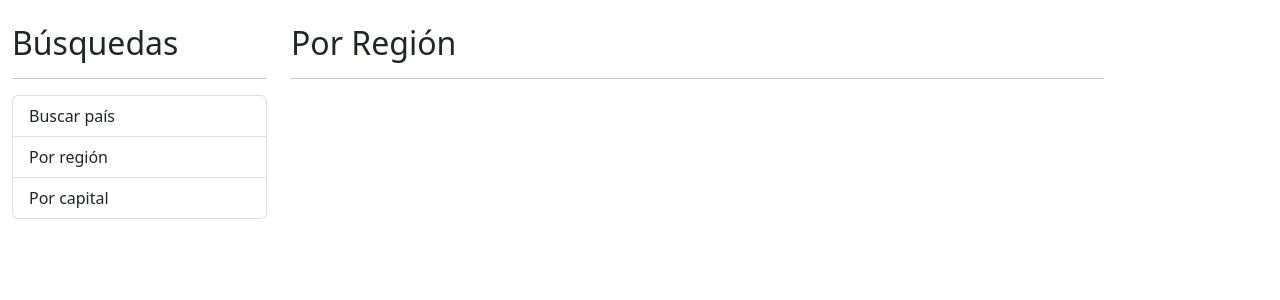
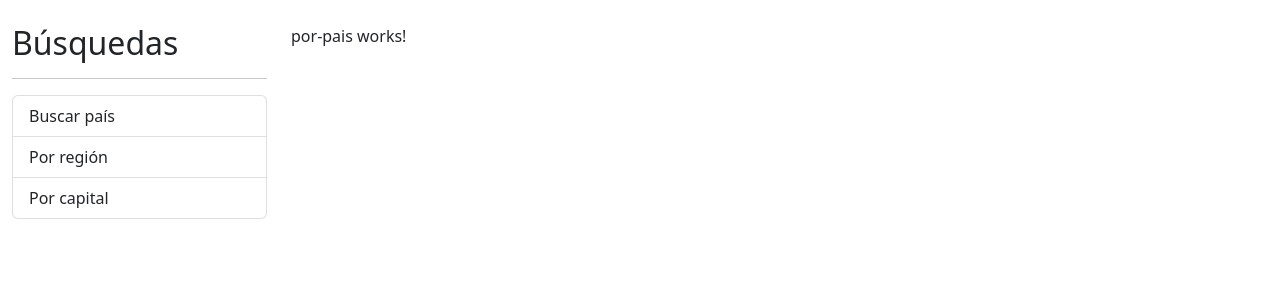
Before and after one commit to MiguelGarcia23/paises-app, an Angular app: page / in a window 1280 px wide. Shown: the top 300 px of the page. Built offline with nearby package versions, Linux system fonts and the light colour scheme.

Commit message:
Creando las rutas de la app a través del uso de RouterModule

```diff
--- a/src/app/app.component.html
+++ b/src/app/app.component.html
@@ -11,8 +11,7 @@
     </div>
 
     <div class="col">
-        <h2>Por Región</h2>
-        <hr>
+        <router-outlet></router-outlet>
     </div>
 
 </div>
--- a/src/app/app.module.ts
+++ b/src/app/app.module.ts
@@ -1,9 +1,12 @@
 import { NgModule } from '@angular/core';
 import { BrowserModule } from '@angular/platform-browser';
+
 
 import { AppComponent } from './app.component';
 import { PaisModule } from './pais/pais.module';
 import { SharedModule } from './shared/shared.module';
+
+import { AppRoutingModule } from './app-routing.module';
 
 @NgModule({
   declarations: [
@@ -11,8 +14,9 @@
   ],
   imports: [
     BrowserModule,
+    AppRoutingModule,
     PaisModule,
-    SharedModule
+    SharedModule,
   ],
   bootstrap: [AppComponent]
 })
```
Also changed, not shown: src/app/app-routing.module.ts (added, +46 -0 lines).
